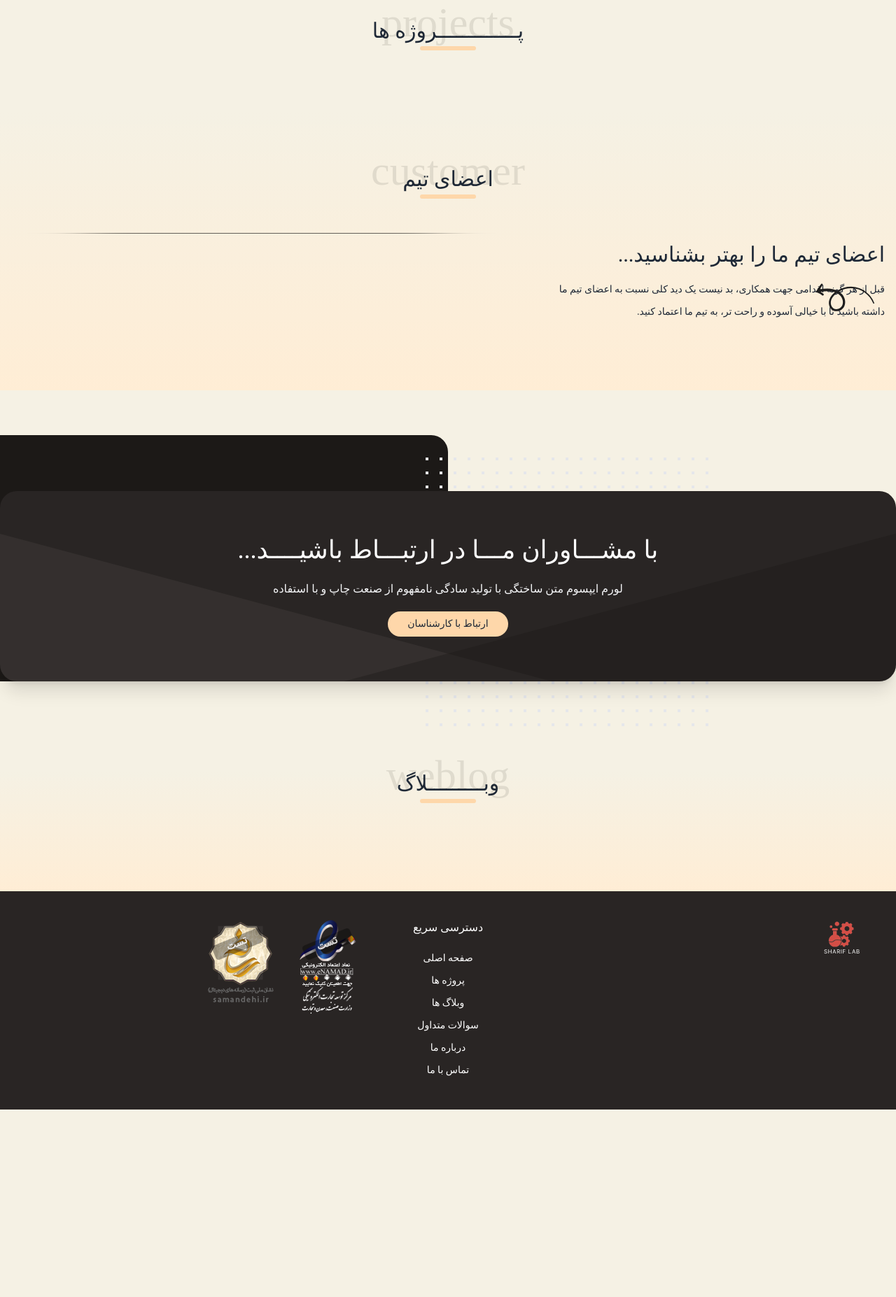
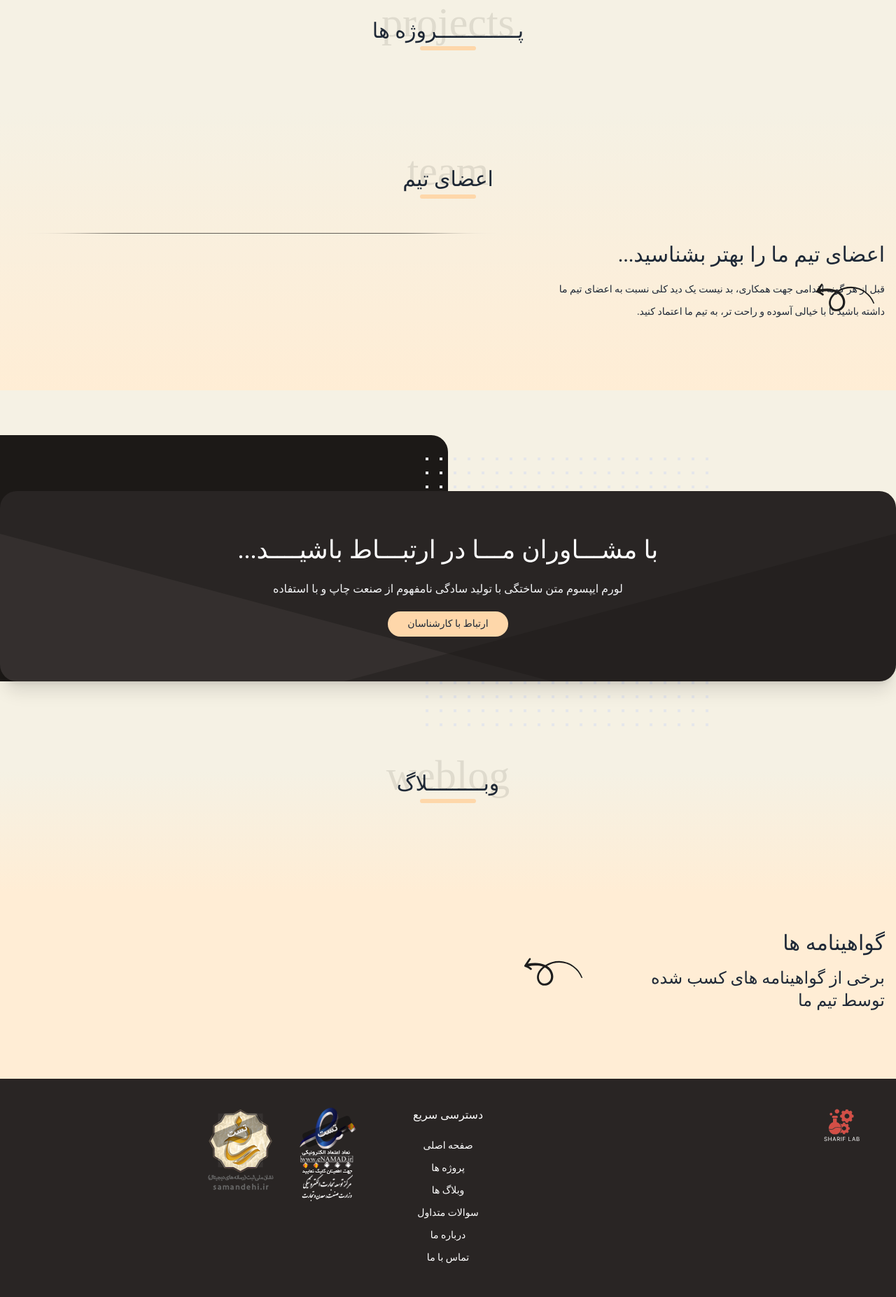
Before and after one commit to PouyaBaniadam2000/SharifLaboratory, a Django app: page / in a window 1280 px wide. Shown: the part 636-2490 px from the top of the page at 70% size. Before the commit the page ends 2222 px from the top, so only its background shows below. Run offline with Django 4.2, Linux system fonts and the light colour scheme; data that the repository does not hold is empty; some libraries are stand-ins or nearby versions.

```diff
--- a/home/templates/home/index.html
+++ b/home/templates/home/index.html
@@ -184,7 +184,7 @@
             <div class="flex justify-center relative mb-14">
                 <h2 class="font-YekanBakh-ExtraBlack text-3xl">اعضای تیم</h2>
                 <div class="absolute -top-6">
-                    <span class="font-YekanBakh-ExtraBlack text-6xl text-opacity-10 text-stone-900">customer</span>
+                    <span class="font-YekanBakh-ExtraBlack text-6xl text-opacity-10 text-stone-900">team</span>
 
                 </div>
                 <div class="bg-orange-200 w-20 h-1.5 rounded-full absolute top-10"></div>
@@ -346,7 +346,6 @@
         </div>
     </section>
 
-    {% if certificates %}
     <section class="px-4 pb-20 pt-10 bg-orange-100">
         <div class="container mx-auto max-w-screen-xl">
             <div class="grid grid-cols-12 gap-4">
@@ -385,5 +384,5 @@
             </div>
         </div>
     </section>
-    {% endif %}
+
 {% endblock %}
```
Lines whose indentation alone changed are shown as unchanged.
